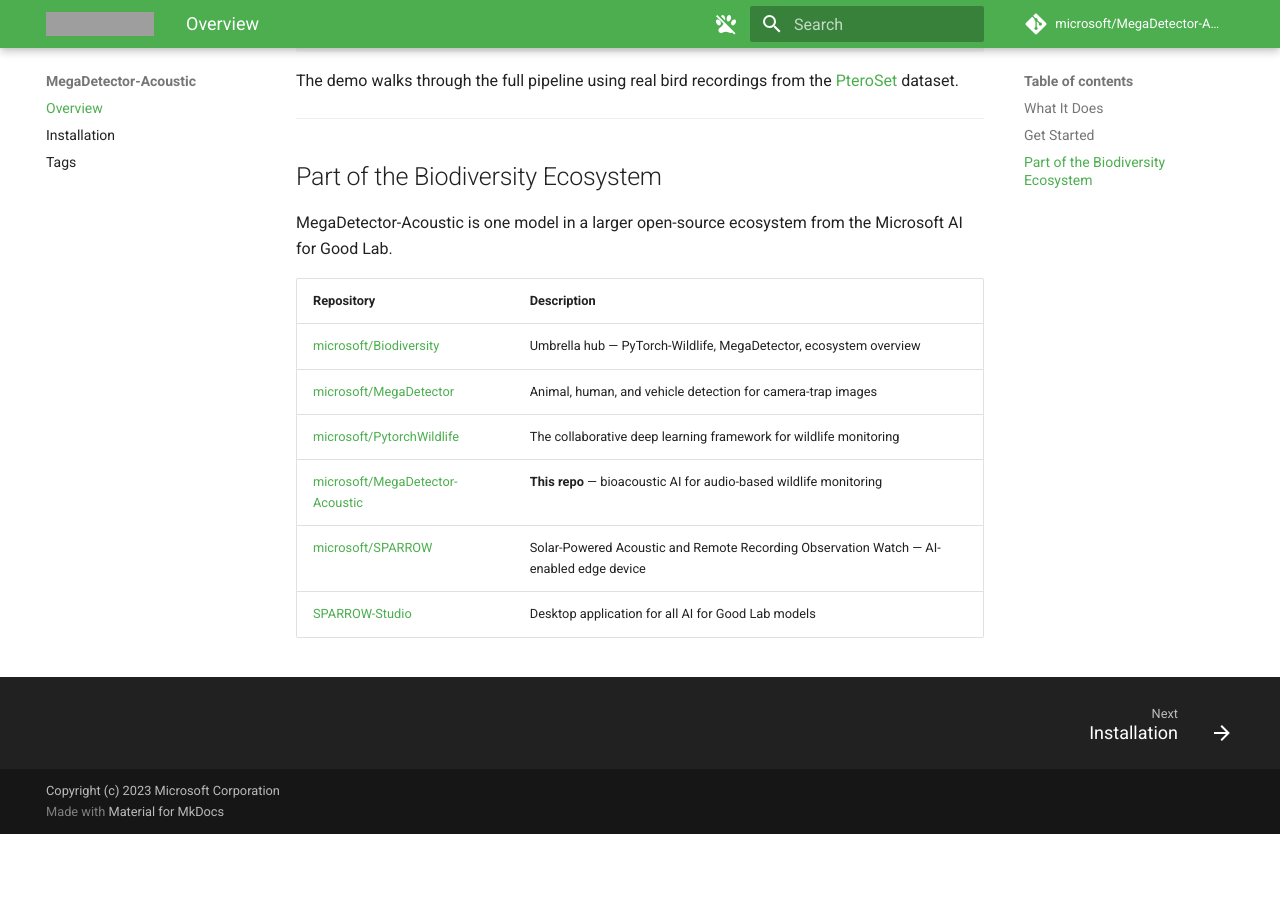
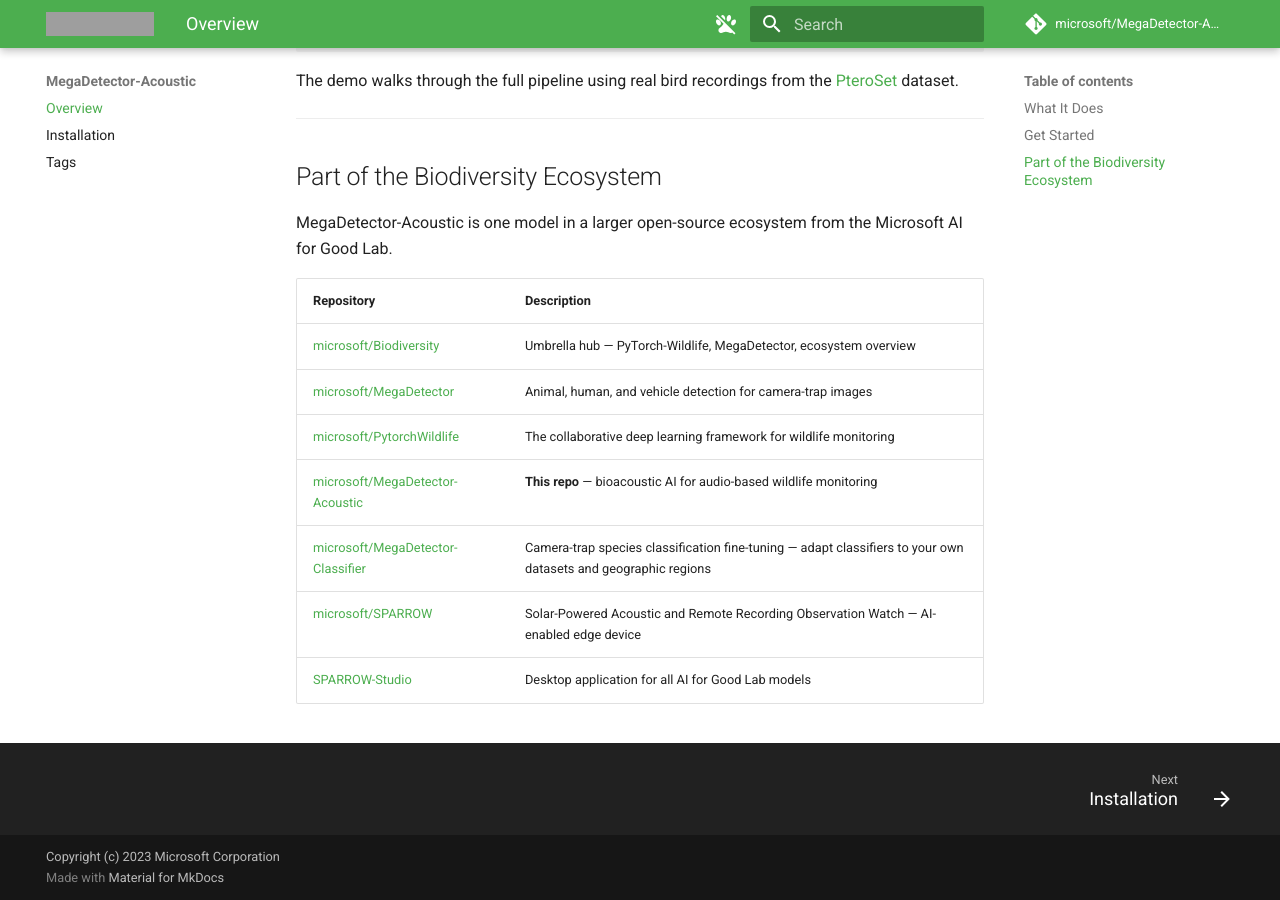
Before and after one commit to microsoft/MegaDetector-Acoustic, an MkDocs documentation site: the page built from docs/index.md, in a window 1280 px wide and 900 px high, scrolled down 955 px. Built offline with MkDocs 1.6.1 and Material for MkDocs 9.7.7, drawn with Linux system fonts in a browser that asks for light colours; comment, search, counter and statistics services are not loaded; before the commit the page ends 1789 px from its top, so only the background shows below that; grey boxes are pictures that could not be loaded.

Commit message:
Add MegaDetector-Classifier to ecosystem tables
Links to the new standalone microsoft/MegaDetector-Classifier repo
in both the README and docs/index.md ecosystem tables.

Co-Authored-By: Claude Sonnet 4.6 <noreply@anthropic.com>

```diff
--- a/docs/index.md
+++ b/docs/index.md
@@ -53,5 +53,6 @@ MegaDetector-Acoustic is one model in a larger open-source ecosystem from the Mi
 | [microsoft/MegaDetector](https://github.com/microsoft/MegaDetector) | Animal, human, and vehicle detection for camera-trap images |
 | [microsoft/PytorchWildlife](https://github.com/microsoft/PytorchWildlife) | The collaborative deep learning framework for wildlife monitoring |
 | [microsoft/MegaDetector-Acoustic](https://github.com/microsoft/MegaDetector-Acoustic) | **This repo** — bioacoustic AI for audio-based wildlife monitoring |
+| [microsoft/MegaDetector-Classifier](https://github.com/microsoft/MegaDetector-Classifier) | Camera-trap species classification fine-tuning — adapt classifiers to your own datasets and geographic regions |
 | [microsoft/SPARROW](https://github.com/microsoft/SPARROW) | Solar-Powered Acoustic and Remote Recording Observation Watch — AI-enabled edge device |
 | [SPARROW-Studio](https://github.com/microsoft/Biodiversity/tree/main/SPARROW-Studio) | Desktop application for all AI for Good Lab models |
```
Also changed, not shown: README.md (+1 -0 lines).
